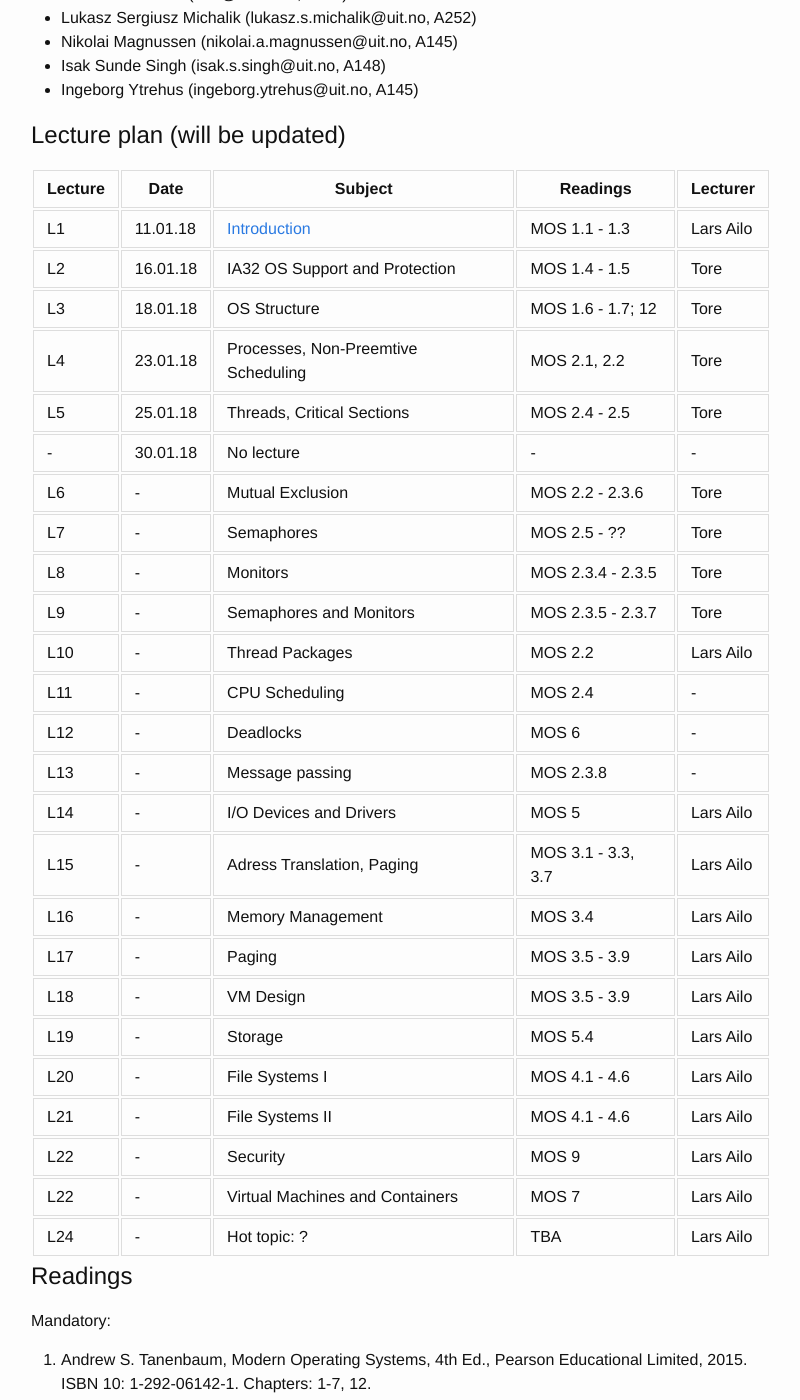
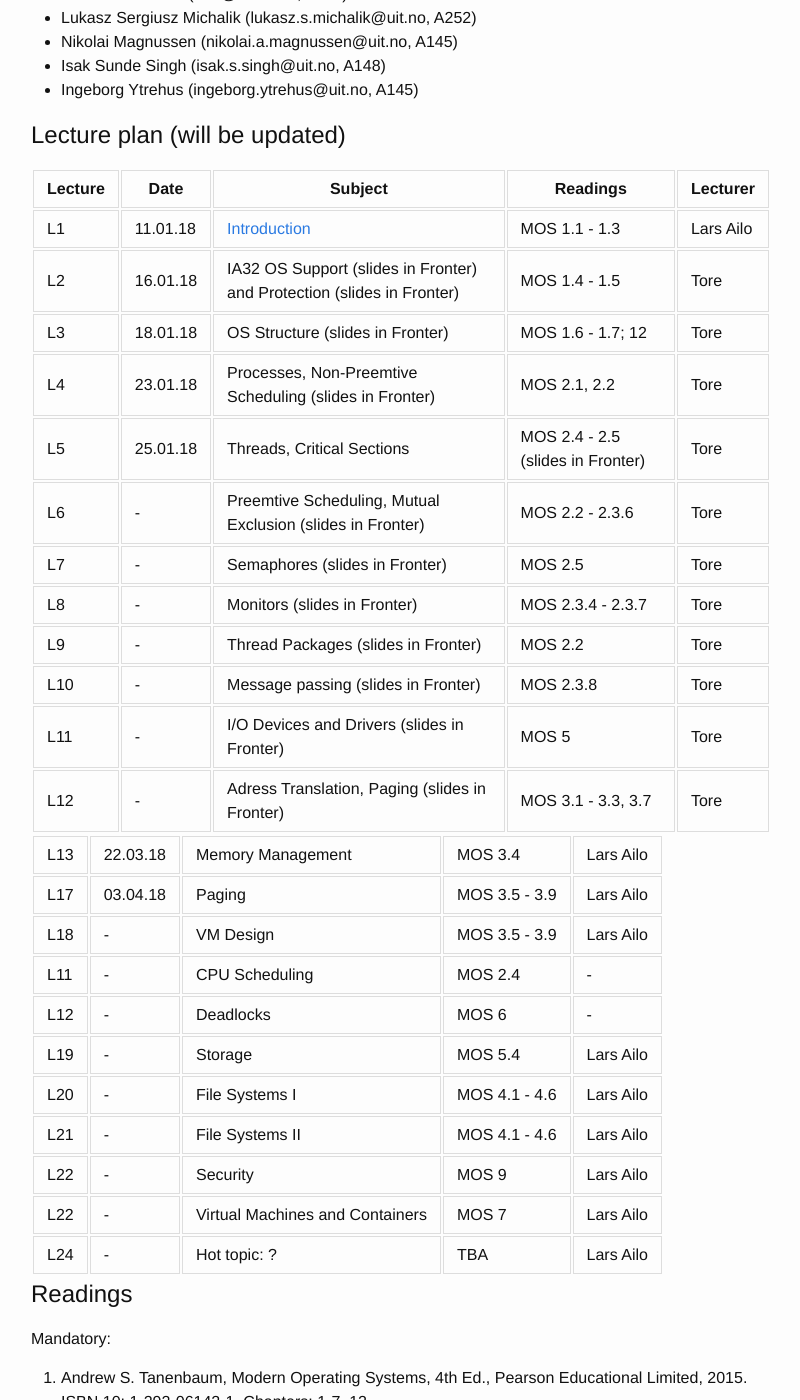
Before and after one commit to uit-inf-2201-s18/uit-inf-2201-s18.github.io, a Jekyll site: the page built from index.md, in a window 1280 px wide and 1400 px high, scrolled down 722 px. Shown: the whole window, without its empty margins (239-1039 px from the left). Built offline with Jekyll 4.4.1, drawn with Linux system fonts in a browser that asks for light colours; some of the changed text lies outside the part shown.

Commit message:
Updates to lecture plan

```diff
--- a/index.md
+++ b/index.md
@@ -37,24 +37,23 @@ Refer to the lecture and mandatory assignment plan, and e-mails, for which room
 | Lecture | Date | Subject	    | Readings  | Lecturer  |
 |---------|------|--------------|-----------|-----------|
 | L1  | 11.01.18 | [Introduction](lectures/01-introduction.pptx) | MOS 1.1 - 1.3  | Lars Ailo |
-| L2  | 16.01.18 | IA32 OS Support and Protection | MOS 1.4 - 1.5 | Tore |
-| L3  | 18.01.18 | OS Structure | MOS 1.6 - 1.7; 12 | Tore |
-| L4  | 23.01.18 | Processes, Non-Preemtive Scheduling | MOS 2.1, 2.2 | Tore |
-| L5  | 25.01.18 | Threads, Critical Sections | MOS 2.4 - 2.5 | Tore |
-| -   | 30.01.18 | No lecture | - | - |
-| L6  | - | Mutual Exclusion | MOS 2.2 - 2.3.6 | Tore |
-| L7  | - | Semaphores | MOS 2.5 - ?? | Tore |
-| L8  | - | Monitors  | MOS 2.3.4 - 2.3.5 | Tore |
-| L9  | - | Semaphores and Monitors | MOS 2.3.5 - 2.3.7 | Tore |
-| L10 | - | Thread Packages | MOS 2.2 | Lars Ailo |
+| L2  | 16.01.18 | IA32 OS Support (slides in Fronter) and Protection (slides in Fronter) | MOS 1.4 - 1.5 | Tore |
+| L3  | 18.01.18 | OS Structure (slides in Fronter) | MOS 1.6 - 1.7; 12 | Tore |
+| L4  | 23.01.18 | Processes, Non-Preemtive Scheduling (slides in Fronter) | MOS 2.1, 2.2 | Tore |
+| L5  | 25.01.18 | Threads, Critical Sections | MOS 2.4 - 2.5 (slides in Fronter) | Tore |
+| L6  | - | Preemtive Scheduling, Mutual Exclusion (slides in Fronter) | MOS 2.2 - 2.3.6 | Tore |
+| L7  | - | Semaphores (slides in Fronter) | MOS 2.5 | Tore |
+| L8  | - | Monitors (slides in Fronter)  | MOS 2.3.4 - 2.3.7 | Tore |
+| L9 | - | Thread Packages (slides in Fronter) | MOS 2.2 | Tore |
+| L10 | - | Message passing (slides in Fronter) | MOS 2.3.8 | Tore |
+| L11 | - | I/O Devices and Drivers (slides in Fronter) | MOS 5 | Tore |
+| L12 | - | Adress Translation, Paging (slides in Fronter) | MOS 3.1 - 3.3, 3.7| Tore |
+
+| L13 | 22.03.18 | Memory Management | MOS 3.4 | Lars Ailo |
+| L17 | 03.04.18 | Paging | MOS 3.5 - 3.9 | Lars Ailo |
+| L18 | - | VM Design | MOS 3.5 - 3.9 | Lars Ailo |
 | L11 | - | CPU Scheduling | MOS 2.4 | - |
 | L12 | - | Deadlocks | MOS 6 | - |
-| L13 | - | Message passing  | MOS 2.3.8 | - |
-| L14 | - | I/O Devices and Drivers | MOS 5 | Lars Ailo |
-| L15 | - | Adress Translation, Paging | MOS 3.1 - 3.3, 3.7| Lars Ailo |
-| L16 | - | Memory Management | MOS 3.4 | Lars Ailo |
-| L17 | - | Paging | MOS 3.5 - 3.9 | Lars Ailo |
-| L18 | - | VM Design | MOS 3.5 - 3.9 | Lars Ailo |
 | L19 | - | Storage | MOS 5.4 | Lars Ailo |
 | L20 | - | File Systems I | MOS 4.1 - 4.6 | Lars Ailo |
 | L21 | - | File Systems II | MOS 4.1 - 4.6 | Lars Ailo |
```
Also changed, not shown: other parts of index.md (+1 -1 lines).
